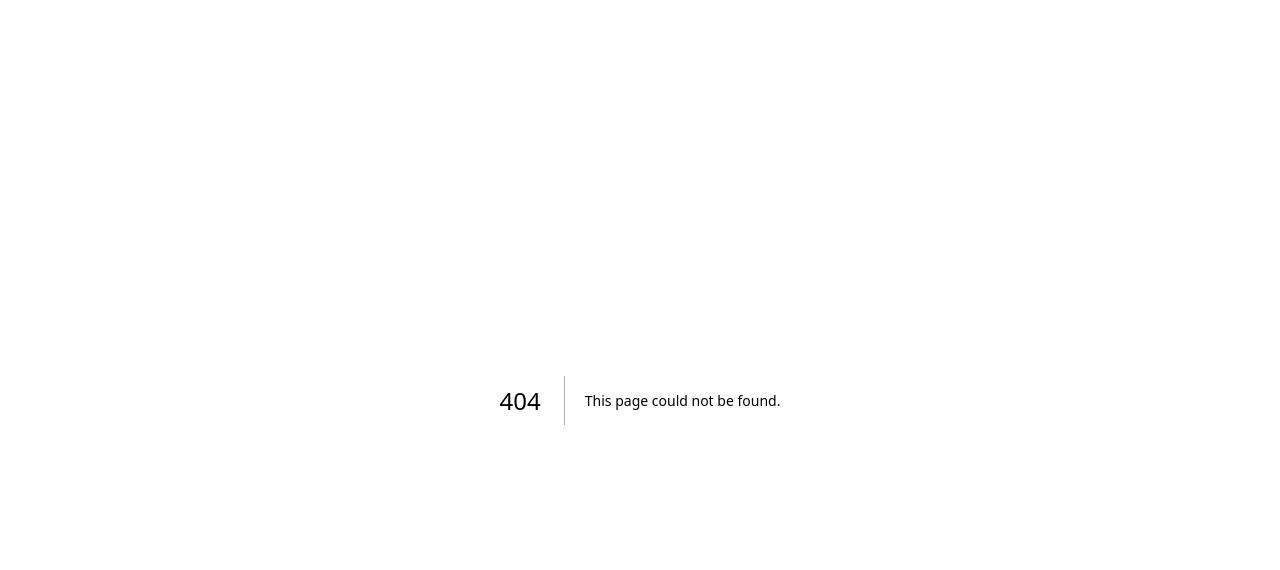
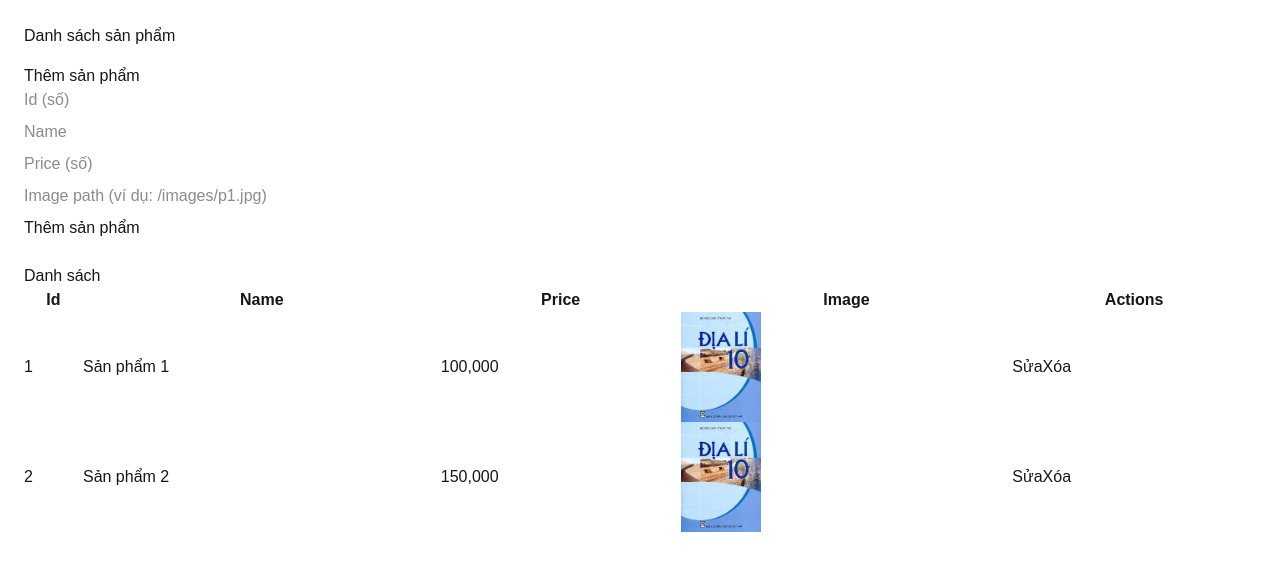
Before and after one commit to HienE27/product-management, a Next.js app: page /products in a window 1280 px wide. Before the commit this address had no page. Shown: the top 570 px of the page. Built offline with nearby package versions, Linux system fonts and the light colour scheme.

Commit message:
A: tạo trang products với CRUD cơ bản

```diff
--- /dev/null
+++ b/src/app/products/page.tsx
@@ -0,0 +1,190 @@
+'use client';
+
+import { useState } from 'react';
+import Image from 'next/image';
+
+type Product = {
+  id: number;
+  name: string;
+  price: number;
+  image: string; // ví dụ "/images/p1.jpg"
+};
+
+const initialProducts: Product[] = [
+  { id: 1, name: 'Sản phẩm 1', price: 100000, image: '/images/p1.jpg' },
+  { id: 2, name: 'Sản phẩm 2', price: 150000, image: '/images/p2.jpg' },
+];
+
+export default function ProductsPage() {
+  const [products, setProducts] = useState<Product[]>(initialProducts);
+
+  const [editingId, setEditingId] = useState<number | null>(null);
+
+  const [form, setForm] = useState({
+    id: '',
+    name: '',
+    price: '',
+    image: '',
+  });
+
+  function resetForm() {
+    setForm({ id: '', name: '', price: '', image: '' });
+    setEditingId(null);
+  }
+
+  function handleChange(e: React.ChangeEvent<HTMLInputElement>) {
+    const { name, value } = e.target;
+    setForm((prev) => ({ ...prev, [name]: value }));
+  }
+
+  function handleSubmit(e: React.FormEvent) {
+    e.preventDefault();
+
+    const parsedId = Number(form.id);
+    const parsedPrice = Number(form.price);
+
+    if (!parsedId || !form.name || !parsedPrice || !form.image) {
+      alert('Nhập đầy đủ Id, Name, Price, Image');
+      return;
+    }
+
+    if (editingId === null) {
+      if (products.some((p) => p.id === parsedId)) {
+        alert('Id đã tồn tại');
+        return;
+      }
+      const newProduct: Product = {
+        id: parsedId,
+        name: form.name,
+        price: parsedPrice,
+        image: form.image,
+      };
+      setProducts((prev) => [...prev, newProduct]);
+    } else {
+      setProducts((prev) =>
+        prev.map((p) =>
+          p.id === editingId
+            ? {
+                ...p,
+                id: parsedId,
+                name: form.name,
+                price: parsedPrice,
+                image: form.image,
+              }
+            : p,
+        ),
+      );
+    }
+
+    resetForm();
+  }
+
+  function handleEdit(product: Product) {
+    setEditingId(product.id);
+    setForm({
+      id: String(product.id),
+      name: product.name,
+      price: String(product.price),
+      image: product.image,
+    });
+  }
+
+  function handleDelete(id: number) {
+    if (!confirm(`Xóa sản phẩm Id = ${id}?`)) return;
+    setProducts((prev) => prev.filter((p) => p.id !== id));
+    if (editingId === id) resetForm();
+  }
+
+  return (
+    <main style={{ padding: 24, fontFamily: 'sans-serif' }}>
+      {/* Dòng này sẽ dùng tạo CONFLICT 1 */}
+      <h1>Danh sách sản phẩm</h1>
+
+      <section style={{ marginTop: 16, marginBottom: 24 }}>
+        <h2>{editingId === null ? 'Thêm sản phẩm' : `Sửa sản phẩm #${editingId}`}</h2>
+
+        <form
+          onSubmit={handleSubmit}
+          style={{ display: 'grid', gap: 8, maxWidth: 400 }}
+        >
+          <input
+            name="id"
+            placeholder="Id (số)"
+            value={form.id}
+            onChange={handleChange}
+          />
+          <input
+            name="name"
+            placeholder="Name"
+            value={form.name}
+            onChange={handleChange}
+          />
+          <input
+            name="price"
+            placeholder="Price (số)"
+            value={form.price}
+            onChange={handleChange}
+          />
+          <input
+            name="image"
+            placeholder="Image path (ví dụ: /images/p1.jpg)"
+            value={form.image}
+            onChange={handleChange}
+          />
+
+          <div style={{ display: 'flex', gap: 8 }}>
+            {/* Dòng này sẽ dùng tạo CONFLICT 2 */}
+            <button type="submit">
+              {editingId === null ? 'Thêm sản phẩm' : 'Lưu thay đổi'}
+            </button>
+            {editingId !== null && (
+              <button type="button" onClick={resetForm}>
+                Hủy
+              </button>
+            )}
+          </div>
+        </form>
+      </section>
+
+      <section>
+        <h2>Danh sách</h2>
+        <table
+          border={1}
+          cellPadding={8}
+          style={{ borderCollapse: 'collapse', width: '100%' }}
+        >
+          <thead>
+            <tr>
+              <th>Id</th>
+              <th>Name</th>
+              <th>Price</th>
+              <th>Image</th>
+              <th>Actions</th>
+            </tr>
+          </thead>
+          <tbody>
+            {products.map((p) => (
+              <tr key={p.id}>
+                <td>{p.id}</td>
+                <td>{p.name}</td>
+                <td>{p.price.toLocaleString()}</td>
+                <td>
+                  <Image
+                    src={p.image}
+                    alt={p.name}
+                    width={80}
+                    height={80}
+                  />
+                </td>
+                <td>
+                  <button onClick={() => handleEdit(p)}>Sửa</button>
+                  <button onClick={() => handleDelete(p.id)}>Xóa</button>
+                </td>
+              </tr>
+            ))}
+          </tbody>
+        </table>
+      </section>
+    </main>
+  );
+}
```
Also changed, not shown: public/images/p1.jpg (added), public/images/p2.jpg (added), src/page.tsx (added).
